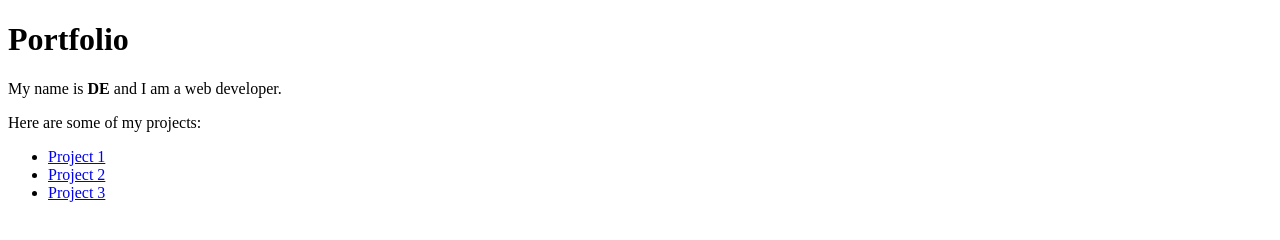
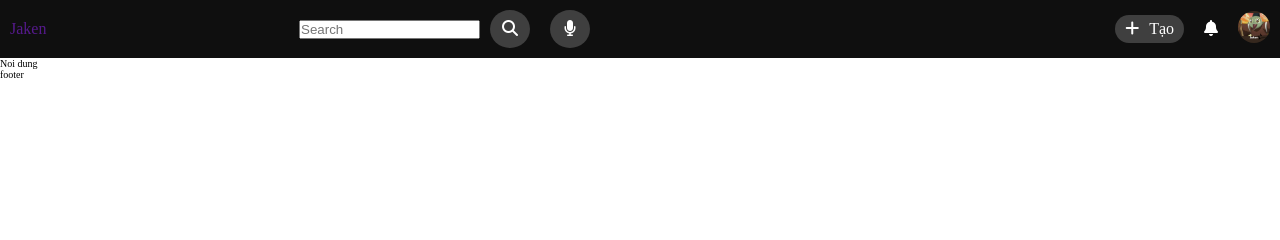
Before and after one commit to Jaken318/portfolio, a plain HTML site: page index.html in a window 1280 px wide. Drawn offline with Linux system fonts and the light colour scheme.

Commit message:
add header

```diff
--- /dev/null
+++ b/assets/css/style.css
@@ -0,0 +1,71 @@
+* {
+    margin: 0;
+    padding: 0;
+    box-sizing: border-box;
+    text-decoration: none;
+}
+
+html {
+    font-size: 62.5%;
+}
+
+.header {
+    display: flex;
+    background-color: #0F0F0F;
+    color: #fff;
+    font-size: 1.6rem;
+    padding: 1rem;
+    align-items: center;
+    justify-content: space-between;
+}
+
+.header__menu a {
+    display: none;
+    color: #fff;
+}
+
+.profile__img {
+    width: 3.2rem;
+    height: auto;
+    border-radius: 50%;
+}
+
+.notification {
+    color: #fff;
+    margin: 0 2rem 0 1rem;
+}
+
+.add__video {
+    display: block;
+    border-radius: 3rem;
+    background-color: #3F3F3F;
+    color: #fff;
+    padding: 0.5rem 1rem;
+    margin: 0 1rem;
+}
+
+.add__video-text {
+    margin-left: 1rem;
+}
+
+.header__actions {
+    display: flex;
+    align-items: center;
+    justify-content: center;
+}
+
+.header_input {
+    display: flex;
+    justify-content: center;
+    align-items: center;
+}
+.header__mic,.header__search-btn {
+    display: block;
+    width: 4rem;
+    height: auto;
+    border-radius: 50%;
+    padding: 1rem;
+    margin: 0 1rem;
+    background-color: #3F3F3F;
+    text-align: center;
+}
--- a/index.html
+++ b/index.html
@@ -4,15 +4,43 @@
     <meta charset="UTF-8">
     <meta name="viewport" content="width=device-width, initial-scale=1.0">
     <title>Portfolio</title>
+    <link rel="stylesheet" href="./assets/css/style.css">
+    <link rel="stylesheet" href="https://cdnjs.cloudflare.com/ajax/libs/font-awesome/6.7.2/css/all.min.css" integrity="sha512-Evv84Mr4kqVGRNSgIGL/F/aIDqQb7xQ2vcrdIwxfjThSH8CSR7PBEakCr51Ck+w+/U6swU2Im1vVX0SVk9ABhg==" crossorigin="anonymous" referrerpolicy="no-referrer" />
 </head>
 <body>
-    <h1>Portfolio</h1>
-    <p>My name is <strong>DE</strong> and I am a web developer.</p>
-    <p>Here are some of my projects:</p>
-    <ul>
-        <li><a href="project1.html">Project 1</a></li>
-        <li><a href="project2.html">Project 2</a></li>
-        <li><a href="project3.html">Project 3</a></li>
-    </ul>
+    <div class="main">
+        <div class="header">
+            <a href="" class="header__logo">Jaken</a>
+
+            <div class="header_input">
+                <input type="text" class="header__search" placeholder="Search">
+                <a class="header__search-btn"><i class="fa-solid fa-magnifying-glass"></i></a>
+                <a class="header__mic"><i class="fa-solid fa-microphone"></i></a>
+            </div>
+
+            <div class="header__menu">
+                <a href="" class="header__menu-item">Home</a>
+                <a href="" class="header__menu-item">About</a>
+                <a href="" class="header__menu-item">Portfolio</a>
+                <a href="" class="header__menu-item">Contact</a>
+            </div>
+
+            <div class="header__actions">
+                <a class="add__video" href=""><i class="fa-solid fa-plus"></i><span class="add__video-text">Tạo</span></a>
+
+                <a class="notification"><i class="fa-solid fa-bell"></i></a>
+
+                <a class="profile" href=""><img class="profile__img" src="./assets/img/jaken2.png" alt="profileImg"></a>
+            </div>
+        </div>
+
+        <div class="content">
+            <span>Noi dung</span>
+        </div>
+
+        <div class="footer">
+            <span>footer</span>
+        </div>
+    </div>
 </body>
 </html>
```
Also changed, not shown: assets/img/jaken2.png (added).
